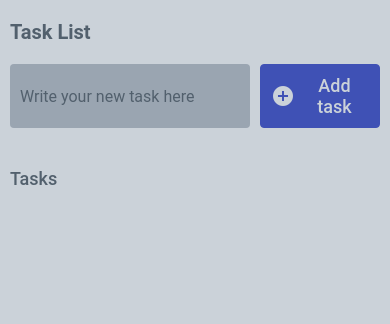
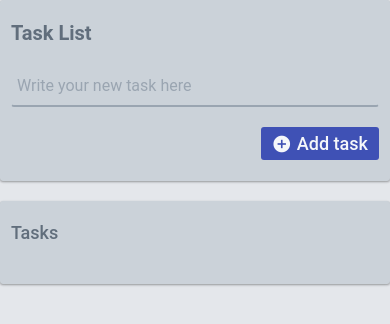
Before and after one commit to Spanishiwa/toys, a plain HTML site: page index.html in a window 390 px wide. Drawn offline with Linux system fonts and the light colour scheme.

Commit message:
mobile layout media queries and form validation

```diff
--- a/index.html
+++ b/index.html
@@ -11,13 +11,17 @@
 </head>
 <body>
     <header>
+        <div class="container">
+            <section class="card">
                 <h1>Task List</h1>
                 <form id="new-task-form">
                     <input
                         autocomplete="off"
                         type="text"
                         id="new-task-input"
-                placeholder="Write your new task here" />
+                        name="new-task-input"
+                        placeholder="Write your new task here"
+                        required="true" />
                     <button
                         type="submit"
                         id="new-task-submit">
@@ -27,9 +31,12 @@
                         </div>
                     </button>
                 </form>
+            </section>
+        </div>
     </header>
     <main>
-        <section class="task-list">
+        <div class="container">
+            <section class="card task-list">
                 <h2>Tasks</h2>
                 <div id="tasks">
                     <!-- <div class="task">
@@ -81,6 +88,7 @@
                     </div> -->
                 </div>
             </section>
+        </div>
     </main>
 </body>
 </html>
--- a/main.css
+++ b/main.css
@@ -1,17 +1,17 @@
 :root {
-    --dark: #616E7C; /* 500 */
-    --darker: #52606D; /* 600 */
-    --darkest: #323F4B; /* 800 */
-    /* 100: #E4E7EB; 700: #3E4C59; 800: #323F4B; 900: #1F2933; */
-    --light: #7B8794; /* 400 */
-    --lighter: #9AA5B1; /* 300 */
-    --lightest: #CBD2D9; /* 200 */
+    --dark: #7B8794; /* 400 */
+    --darker: #616E7C; /* 500 */
+    --darkest: #52606D; /* 600 */
+    --light: #9AA5B1; /* 300 */
+    --lighter: #CBD2D9; /* 200 */
+    --lightest: #E4E7EB; /* 100 */
+    --gwhite: #F5F7FA; /* 50 */
     --primary: #3f51b5;
     --primary-light: #757de8;
     --primary-dark: #002984;
-    --secondary: #D32F2F;
+    --secondary: #c25000;
     --secondary-light: #F44336;
-    --secondary-dark: #B71C1C;
+    --secondary-dark: #B93500;
     --fontbiggest: 20px;
     --fontbigger: 18px;
     --fontbig: 16px;
@@ -34,11 +34,18 @@ body {
     min-height: 100%;
 }
 
-header {
-    margin: 0 auto;
-    max-width: 800px;
-    padding: 20px 10px;
+header .container, body .container {
+    max-width: 840px;
+    margin: 20px auto;
     width: 100%;
+}
+
+header .container .card, main .container .card {
+    border: 1px solid var(--lighter);
+    border-radius: 3px;
+    background: var(--lighter);
+    box-shadow: 0 1px 3px rgba(0,0,0,0.12), 0 1px 2px rgba(0,0,0,0.24);
+    padding: 20px;
 }
 
 header h1 {
@@ -59,32 +66,63 @@ input, button {
     outline: none;
 }
 
-#new-task-input {
-    background: var(--lighter);
-    border-radius: 4px;
+input {
+    padding: 10px 5px;
+}
+
+#new-task-input, .task-list .content input:not(:read-only) {
+    border-top: 1px solid transparent;
+    border-right: 1px solid transparent;
+    border-bottom: 2px double var(--light);
+    border-left: 1px solid transparent;
+    border-radius: 3px;
+    color: var(--darker);
     flex: 1 1 0%;
     font-size: var(--fontbig);
-    padding: 10px;
+    transition: 0.2s;
 }
 
-#new-task-input, #new-task-input::placeholder {
-    color: var(--darker);
+#new-task-input::placeholder {
+    color: var(--light);
 }
 
 #new-task-submit {
     align-items: center;
     background: var(--primary);
-    border: 1px solid var(--primary);
-    border-radius: 4px;
-    color: var(--lightest);
+    border: 1px solid transparent;
+    border-radius: 3px;
+    color: var(--gwhite);
     cursor: pointer;
     display: flex;
     flex-direction: row;
     font-size: var(--fontbigger);
     font-weight: var(--fontwlarge);
-    margin-left: 10px;
-    padding: 10px;
+    margin-left: 20px;
+    padding: 5px 10px;
     transition: 0.2s;
+}
+
+#new-task-submit:hover {
+    border: 1px solid var(--primary);
+    background: var(--primary-light);
+}
+
+#new-task-submit:active {
+    background: var(--primary-dark);
+}
+
+#new-task-input:hover, #new-task-input:focus,
+.task-list .content input:not(:read-only):focus,
+.task-list .content input:not(:read-only):hover {
+    background: var(--gwhite);
+    border-top: 1px solid var(--light);
+    border-left: 1px solid var(--light);
+    border-right: 1px solid var(--light);
+    border-bottom: 2px solid var(--primary-light);
+}
+
+#new-task-submit .material-icons {
+    font-size: var(--fontbiggest);
 }
 
 #new-task-submit div, .task-list button div {
@@ -92,52 +130,36 @@ input, button {
     display: flex;
 }
 
-#new-task-submit:hover {
-    background: var(--primary-light);
-}
-
-#new-task-submit:active {
-    background: var(--primary-dark);
-}
-
 #new-task-submit .material-icons, .task-list button .material-icons {
     margin-right: 5px;
 }
 
-main {
-    flex: 1 1 0%;
-    max-width: 800px;
-    margin: 0 auto;
-    padding: 20px 10px;
-    width: 100%;
-}
-
-
 .task-list .task {
     align-items: center;
-    background: var(--light);
-    border-radius: 4px;
+    border-left: 1px solid var(--light);
     display: flex;
     font-size: var(--fontbig);
     justify-content: space-between;
-    margin-bottom: 10px;
-    padding: 10px;
+    padding-left: 20px;
+}
+
+.task-list .task:not(:last-child) {
+    margin-bottom: 20px;
 }
 
 .task-list .content {
-    width: 100%;
+    align-self: stretch;
+    display: flex;
+    flex: 1 1 0%;
+    margin-right: 20px;
 }
 
-.task-list .content input, .task-list .content input::placeholder {
-    color: var(--darkest);
-    font-size: var(--fontbigger);
-    width: 100%;
+.task-list .content input {
+    border: 1px solid transparent;
+    color: var(--darker);
+    flex: 1 1 0%;
+    font-size: var(--fontbig);
 }
-
-.task-list .content input:not(:read-only) {
-    color: var(--secondary);
-}
-
 
 .task-list h2 {
     color: var(--darker);
@@ -148,18 +170,17 @@ main {
 
 .task .actions {
     display: flex;
-    flex: row;
 }
 
 .task .actions button:not(:first-child) {
-    margin-left: 5px;
+    margin-left: 20px;
 }
 
 .task-list button {
     background: var(--secondary);
     border: 1px solid var(--secondary);
-    border-radius: 4px;
-    color: var(--lightest);
+    border-radius: 3px;
+    color: var(--gwhite);
     cursor: pointer;
     font-size: var(--fontbig);
     font-weight: var(--fontwlarge);
@@ -177,18 +198,66 @@ main {
 }
 
 .task-list button .material-icons {
-    font-size: var(--fontbiggest);
+    font-size: var(--fontbigger);
 }
 
 .task-list .actions button.save {
     background: var(--primary);
-    border: 1px solid var(--primary);
+    border: 1px solid transparent;
 }
 
 .task-list .actions button.save:hover {
     background: var(--primary-light);
+    border: 1px solid var(--primary);
 }
 
 .task-list .actions button.save:active {
     background: var(--primary-dark);
+    border: 1px solid var(--primary);
 }
+
+@media (max-width: 600px) {
+    header .container {
+        margin: 0;
+    }
+
+    header .container .card, main .container .card {
+        padding: 20px 10px;
+    }
+
+    #new-task-form {
+        display: flex;
+        flex-direction: column;
+    }
+
+    #new-task-submit {
+        align-self: end;
+        margin-left: 0;
+    }
+
+    .task-list .task {
+        align-items: stretch;
+        flex-direction: column;
+        padding-left: 10px;
+    }
+
+    .task .content {
+        margin-right: 0;
+    }
+
+    .task .content input, #new-task-input {
+        margin-bottom: 20px;
+    }
+
+    .task .content input:not(:read-only) {
+        background: var(--gwhite);
+        border-top: 1px solid var(--light);
+        border-left: 1px solid var(--light);
+        border-right: 1px solid var(--light);
+        border-bottom: 2px solid var(--primary-light);
+    }
+
+    .task .actions {
+        justify-content: flex-end;
+    }
+}
--- a/main.js
+++ b/main.js
@@ -7,19 +7,16 @@ window.addEventListener('load', () => {
         e.preventDefault();
         const task = input.value;
 
-        if (!task) {
-            alert("Please input the task");
-            return;
-        } else {
+        if (input.reportValidity) {
             const task_el = create_task_list_el(task);
 
             tasks_list_el.appendChild(task_el);
-            input.value = '';
+            form.reset();
         }
     });
 });
 
-function create_task_list_el(task) {
+const create_task_list_el = (task) => {
     const task_el = document.createElement('div');
     const task_content_el = document.createElement('div');
     const task_input_el = document.createElement('input');
@@ -44,12 +41,13 @@ function create_task_list_el(task) {
     return task_el;
 };
 
-function create_task_btn_el(text) {
+const create_task_btn_el = (text) => {
     const task_btn_el = document.createElement('button');
     const task_icon_el = document.createElement('span');
     const task_text_el = document.createElement('span');
     const task_text_container = document.createElement('div');
 
+    task_btn_el.type = 'button';
     task_btn_el.classList.add(text);
     task_icon_el.classList.add('material-icons');
     task_icon_el.innerHTML = text;
@@ -62,7 +60,7 @@ function create_task_btn_el(text) {
     return task_btn_el;
 };
 
-function create_task_btn_events(task_el) {
+const create_task_btn_events = (task_el) => {
     const task_edit_btn = task_el.querySelector('.actions button.edit');
     const task_edit_icon_el = task_el.querySelector('.actions button.edit .material-icons');
     const task_edit_text = task_el.querySelector('.actions button.edit div').lastChild;
```
Lines whose indentation alone changed are shown as unchanged.
